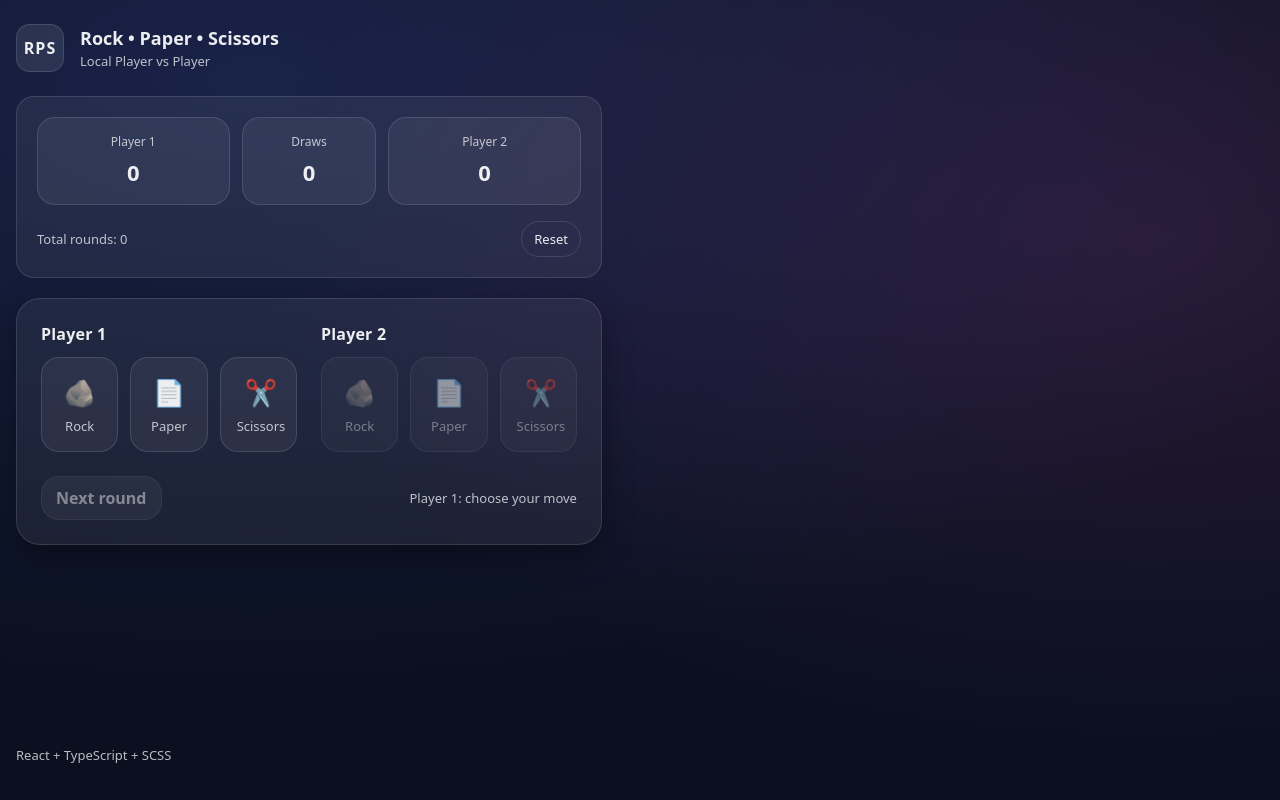
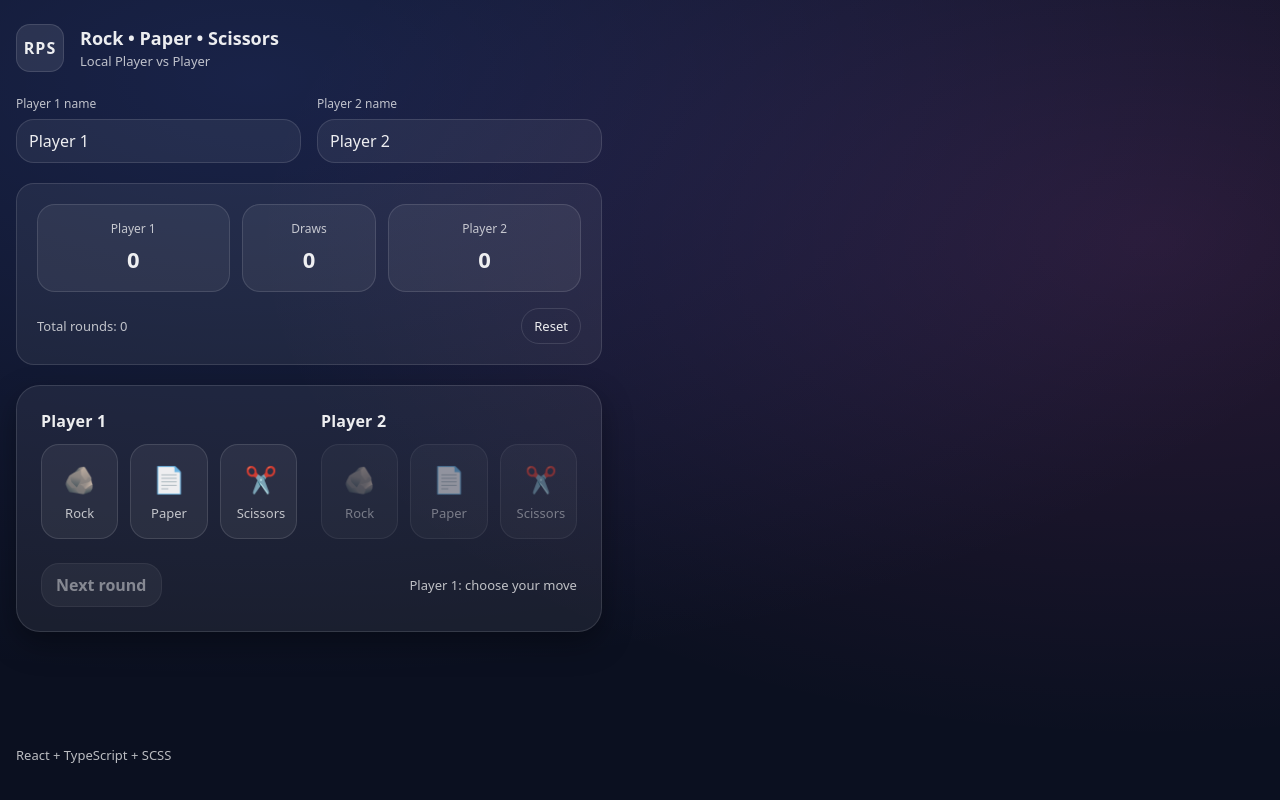
Before and after one commit to MohamedMegdich/test-frontend-react-matawan, a React (Vite) app: page / in a window 1280 px wide. Built offline with nearby package versions, Linux system fonts and the light colour scheme.

Commit message:
feat: allow users to set player names

```diff
--- a/src/App.tsx
+++ b/src/App.tsx
@@ -1,6 +1,7 @@
 import { useMemo, useState } from 'react';
 
 import { MovePicker } from './components/MovePicker/MovePicker';
+import { PlayerNames } from './components/PlayerNames/PlayerNames';
 import { ResultBanner } from './components/ResultBanner/ResultBanner';
 import { Scoreboard, type Score } from './components/Scoreboard/Scoreboard';
 import type { Move } from './domain/moves';
@@ -12,13 +13,13 @@ type Phase = 'P1_PICK' | 'P2_PICK' | 'RESULT';
 const initialScore: Score = { p1: 0, p2: 0, draws: 0, rounds: 0 };
 
 export default function App() {
+  const [p1Name, setP1Name] = useState('Player 1');
+  const [p2Name, setP2Name] = useState('Player 2');
+
   const [p1Move, setP1Move] = useState<Move | null>(null);
   const [p2Move, setP2Move] = useState<Move | null>(null);
   const [phase, setPhase] = useState<Phase>('P1_PICK');
   const [score, setScore] = useState<Score>(initialScore);
-
-  const p1Name = 'Player 1';
-  const p2Name = 'Player 2';
 
   const result: RoundResult | null = useMemo(() => {
     if (!p1Move || !p2Move) return null;
@@ -76,6 +77,8 @@ export default function App() {
 
       <main className="container">
         <div className={styles.stack}>
+          <PlayerNames p1Name={p1Name} p2Name={p2Name} onChangeP1={setP1Name} onChangeP2={setP2Name} />
+
           <Scoreboard p1Name={p1Name} p2Name={p2Name} score={score} onReset={resetAll} />
 
           <section className={`card ${styles.gameCard}`}>
--- /dev/null
+++ b/src/components/PlayerNames/PlayerNames.module.scss
@@ -0,0 +1,35 @@
+@use '../../styles/variables' as *;
+
+.wrap {
+  display: grid;
+  grid-template-columns: 1fr 1fr;
+  gap: $space-3;
+}
+
+.field {
+  display: grid;
+  gap: 6px;
+}
+
+.label {
+  font-size: 12px;
+  color: $textMuted;
+}
+
+.input {
+  border: 1px solid $border;
+  background: $panel;
+  border-radius: $radius;
+  padding: 10px 12px;
+  color: $text;
+}
+
+.input:focus-visible {
+  @include focus-ring;
+}
+
+@media (max-width: 760px) {
+  .wrap {
+    grid-template-columns: 1fr;
+  }
+}
--- /dev/null
+++ b/src/components/PlayerNames/PlayerNames.tsx
@@ -0,0 +1,44 @@
+import styles from './PlayerNames.module.scss';
+
+type Props = {
+  p1Name: string;
+  p2Name: string;
+  onChangeP1: (name: string) => void;
+  onChangeP2: (name: string) => void;
+};
+
+export function PlayerNames({ p1Name, p2Name, onChangeP1, onChangeP2 }: Props) {
+  return (
+    <div className={styles.wrap}>
+      <div className={styles.field}>
+        <label className={styles.label} htmlFor="p1Name">
+          Player 1 name
+        </label>
+        <input
+          id="p1Name"
+          className={styles.input}
+          value={p1Name}
+          onChange={(e) => onChangeP1(e.target.value)}
+          maxLength={18}
+          placeholder="Player 1"
+          autoComplete="off"
+        />
+      </div>
+
+      <div className={styles.field}>
+        <label className={styles.label} htmlFor="p2Name">
+          Player 2 name
+        </label>
+        <input
+          id="p2Name"
+          className={styles.input}
+          value={p2Name}
+          onChange={(e) => onChangeP2(e.target.value)}
+          maxLength={18}
+          placeholder="Player 2"
+          autoComplete="off"
+        />
+      </div>
+    </div>
+  );
+}
```
